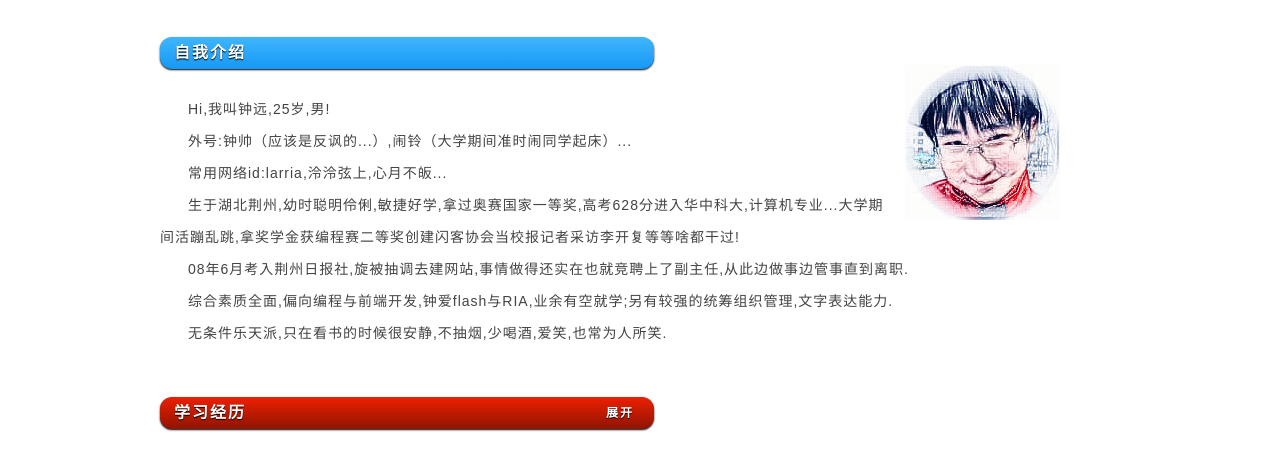
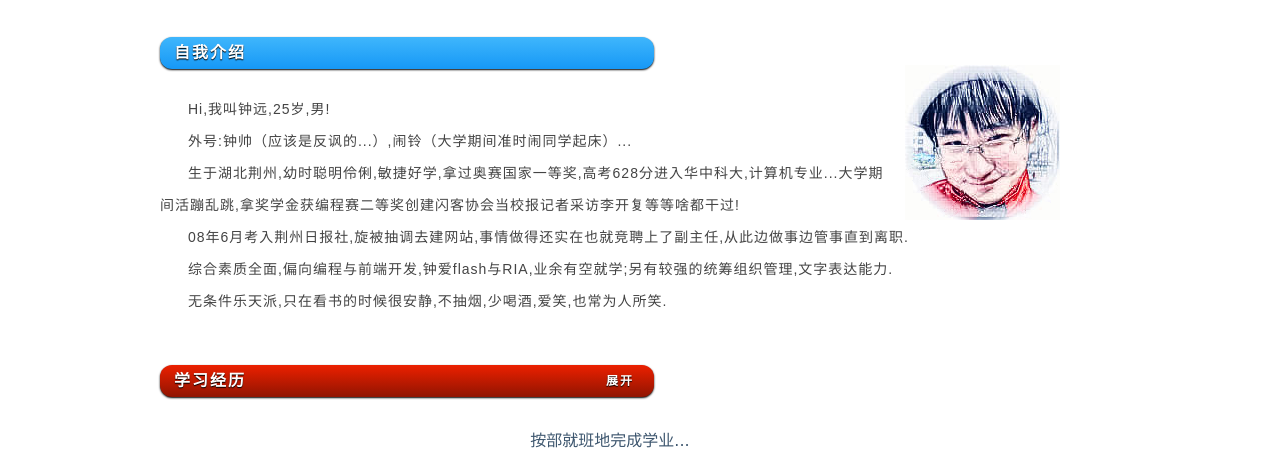
Before and after one commit to larria/larria.github.com, a plain HTML site: page index.html in a window 1280 px wide. Shown: the part 357-807 px from the top of the page. Drawn offline with Linux system fonts and the light colour scheme.

Commit message:
delete nick

```diff
--- a/index.html
+++ b/index.html
@@ -54,7 +54,6 @@ document.execCommand("BackgroundImageCache", false, true);
 	<h3 id="myselfh3">自我介绍</h3>
 	<p>Hi,我叫钟远,25岁,男!</p>
 	<p>外号:钟帅（应该是反讽的...）,闹铃（大学期间准时闹同学起床）...</p>
-	<p>常用网络id:larria,泠泠弦上,心月不皈...</p>
 	<p>生于湖北荆州,幼时聪明伶俐,敏捷好学,拿过奥赛国家一等奖,高考628分进入华中科大,计算机专业...大学期间活蹦乱跳,拿奖学金获编程赛二等奖创建闪客协会当校报记者采访李开复等等啥都干过!</p>
     <p>08年6月考入荆州日报社,旋被抽调去建网站,事情做得还实在也就竞聘上了副主任,从此边做事边管事直到离职.</p>
     <p>综合素质全面,偏向编程与前端开发,钟爱flash与RIA,业余有空就学;另有较强的统筹组织管理,文字表达能力.</p>
--- a/js/ripple.js
+++ b/js/ripple.js
@@ -72,6 +72,7 @@ function ripple(img) {
             _height = height,
             _ripplemap = ripplemap,
             _last_map = last_map,
+
             _rd = ripple.data,
             _td = texture.data,
             _half_width = half_width,
```
